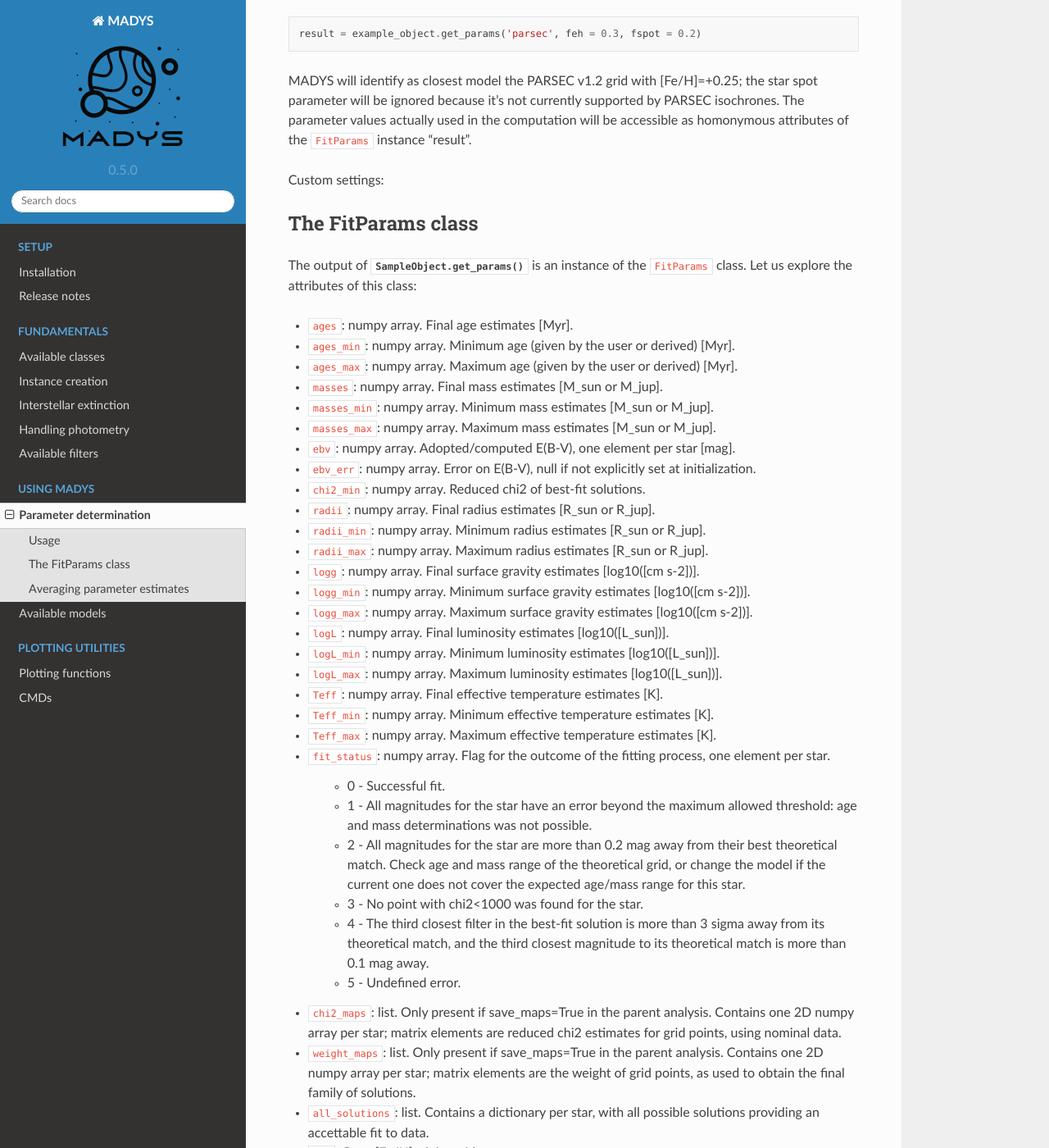
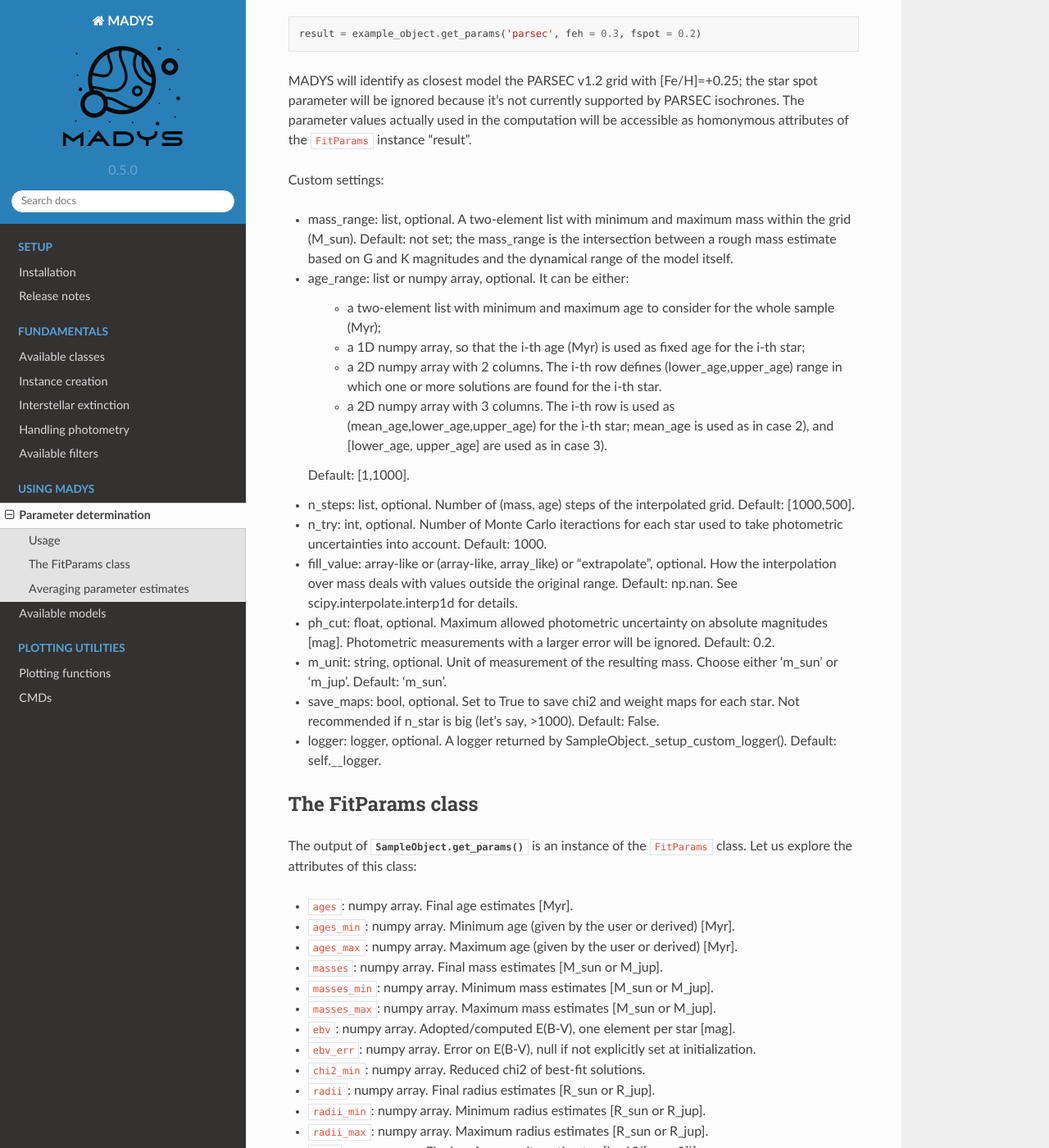
Before and after one commit to vsquicciarini/madys, a Sphinx documentation site: the page built from docs/source/computation_run.rst, in a window 1280 px wide and 1400 px high, scrolled down 1014 px. Shown: the whole window at 82% size. Built offline with Sphinx 7.4.7 and the Read the Docs theme 2.0.0, drawn with Linux system fonts in a browser that asks for light colours; some of the changed text lies outside the part shown.

Commit message:
Update computation_run.rst

```diff
--- a/docs/source/computation_run.rst
+++ b/docs/source/computation_run.rst
@@ -38,6 +38,23 @@ MADYS will identify as closest model the PARSEC v1.2 grid with [Fe/H]=+0.25; the
 
 Custom settings:
 
+* mass_range: list, optional. A two-element list with minimum and maximum mass within the grid (M_sun). Default: not set; the mass_range is the intersection between a rough mass estimate based on G and K magnitudes and the dynamical range of the model itself.
+* age_range: list or numpy array, optional. It can be either:
+
+    * a two-element list with minimum and maximum age to consider for the whole sample (Myr);
+    * a 1D numpy array, so that the i-th age (Myr) is used as fixed age for the i-th star;
+    * a 2D numpy array with 2 columns. The i-th row defines (lower_age,upper_age) range in which one or more solutions are found for the i-th star.
+    * a 2D numpy array with 3 columns. The i-th row is used as (mean_age,lower_age,upper_age) for the i-th star; mean_age is used as in case 2), and [lower_age, upper_age] are used as in case 3).
+  Default: [1,1000].
+
+* n_steps: list, optional. Number of (mass, age) steps of the interpolated grid. Default: [1000,500].
+* n_try: int, optional. Number of Monte Carlo iteractions for each star used to take photometric uncertainties into account. Default: 1000.
+* fill_value: array-like or (array-like, array_like) or “extrapolate”, optional. How the interpolation over mass deals with values outside the original range. Default: np.nan. See scipy.interpolate.interp1d for details.
+* ph_cut: float, optional. Maximum  allowed photometric uncertainty on absolute magnitudes [mag]. Photometric measurements with a larger error will be ignored. Default: 0.2.
+* m_unit: string, optional. Unit of measurement of the resulting mass. Choose either 'm_sun' or 'm_jup'. Default: 'm_sun'.
+* save_maps: bool, optional. Set to True to save chi2 and weight maps for each star. Not recommended if n_star is big (let's say, >1000). Default: False.
+* logger: logger, optional. A logger returned by SampleObject._setup_custom_logger(). Default: self.__logger.
+
 
 The FitParams class
 ----------------
@@ -67,12 +84,12 @@ The output of :py:func:`SampleObject.get_params` is an instance of the ``FitPara
 * ``Teff_max``: numpy array. Maximum effective temperature estimates [K].
 * ``fit_status``: numpy array. Flag for the outcome of the fitting process, one element per star.
 
-   * 0 - Successful fit.
-   * 1 - All magnitudes for the star have an error beyond the maximum allowed threshold: age and mass determinations was not possible.
-   * 2 - All magnitudes for the star are more than 0.2 mag away from their best theoretical match. Check age and mass range of the theoretical grid, or change the model if the current one does not cover the expected age/mass range for this star.
-   * 3 - No point with chi2<1000 was found for the star.
-   * 4 - The third closest filter in the best-fit solution is more than 3 sigma away from its theoretical match, and the third closest magnitude to its theoretical match is more than 0.1 mag away.
-   * 5 - Undefined error.
+   * 0: successful fit.
+   * 1: all magnitudes for the star have an error beyond the maximum allowed threshold: age and mass determinations was not possible.
+   * 2: all magnitudes for the star are more than 0.2 mag away from their best theoretical match. Check age and mass range of the theoretical grid, or change the model if the current one does not cover the expected age/mass range for this star.
+   * 3: no point with chi2<1000 was found for the star.
+   * 4: the third closest filter in the best-fit solution is more than 3 sigma away from its theoretical match, and the third closest magnitude to its theoretical match is more than 0.1 mag away.
+   * 5: undefined error.
 * ``chi2_maps``: list. Only present if save_maps=True in the parent analysis. Contains one 2D numpy array per star; matrix elements are reduced chi2 estimates for grid points, using nominal data.
 * ``weight_maps``: list. Only present if save_maps=True in the parent analysis. Contains one 2D numpy array per star; matrix elements are the weight of grid points, as used to obtain the final family of solutions.
 * ``all_solutions``: list. Contains a dictionary per star, with all possible solutions providing an accettable fit to data.
@@ -86,13 +103,12 @@ The output of :py:func:`SampleObject.get_params` is an instance of the ``FitPara
 * ``path``: string. Only returned if verbose>0. Full path to the sample file, without extension.
 * ``objects``: numpy array. List of analyzed objects. Corresponds to self.Gaia_ID of the parent ``SampleObject`` instance.
 * ``exec_command``: list. Each entry is the __repr__ of the IsochroneGrid object used within :py:func:`SampleObject.get_params`.
-* ``fitting_mode``: int. Fitting mode of the parent get_params process. It can be either:
+* ``fitting_mode``: int. Fitting mode of the parent :py:func:`SampleObject.get_params` process. It can be either:
 
-   1: the age was fixed a priori to a single value, or the selected model_version only has one age;
-      corresponding to case 1) for the keyword 'age_range' from SampleObject.get_params.
-   2: corresponding to case 2) for the keyword 'age_range' from SampleObject.get_params.
-   3: corresponding to case 3) for the keyword 'age_range' from SampleObject.get_params.
-   4: corresponding to case 4) for the keyword 'age_range' from SampleObject.get_params.
+   * 1: the age was set a priori to a single value, or the selected model_version only has one age; corresponding to case 2) for the keyword 'age_range' from SampleObject.get_params.
+   * 2: the age was to be found within the specified interval; corresponding to case 1) or 3) for the keyword 'age_range' from SampleObject.get_params.
+   * 3: the age was fixed, and age_min and age_max were used to compute errors; corresponding to case 4) for the keyword 'age_range' from SampleObject.get_params.
+   * 4: the program was left completely free to explore the entire age range.
 * ``model_grid``: list. Each entry is the model_version used to fit the corresponding star with :py:func:`SampleObject.get_params`.
 * ``is_true_fit``: bool. Whether the instance comes directly from a fit, or if it's an average of different model estimates.
 
```
